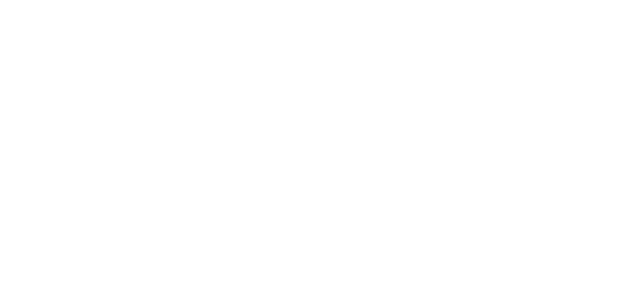
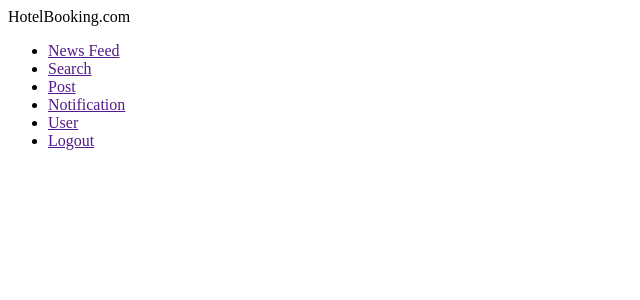
Before and after one commit to bilashProshad/webtech, a PHP site: page /newsfeed.php in a window 1280 px wide. Before the commit the part shown is empty. Shown: the top 300 px of the page, without its empty margins (0-640 px from the left). Run offline with PHP 8.4, Linux system fonts and the light colour scheme.

Commit message:
newsfeed updated

```diff
--- a/newsfeed.php
+++ b/newsfeed.php
@@ -3,9 +3,24 @@
 <head>
     <meta charset="UTF-8">
     <meta name="viewport" content="width=device-width, initial-scale=1.0">
-    <title>Document</title>
+    <title>Online Tutor Finder</title>
+    <link rel="stylesheet" type="text/css" href="css/style.css">
 </head>
 <body>
+    <nav>
+        <label class="logo">
+            HotelBooking.com
+        </label>
 
+        <ul>
+            <li><a class="active" href="">News Feed</a></li>
+            <li><a href="">Search</a></li>
+            <li><a href="">Post</a></li>
+            <li><a href="">Notification</a></li>
+            <li><a href="">User</a></li>
+            <li><a href="">Logout</a></li>
+        </ul>
+
+    </nav>
 </body>
 </html>
```
